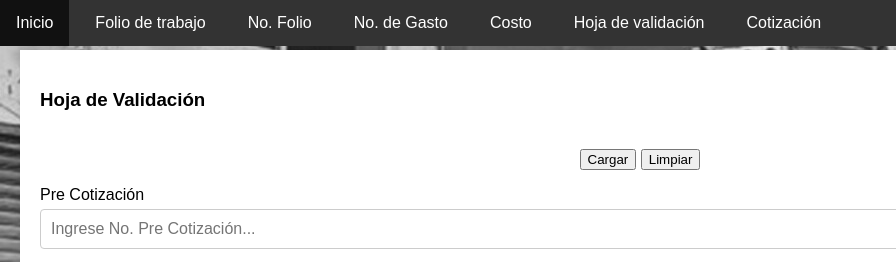
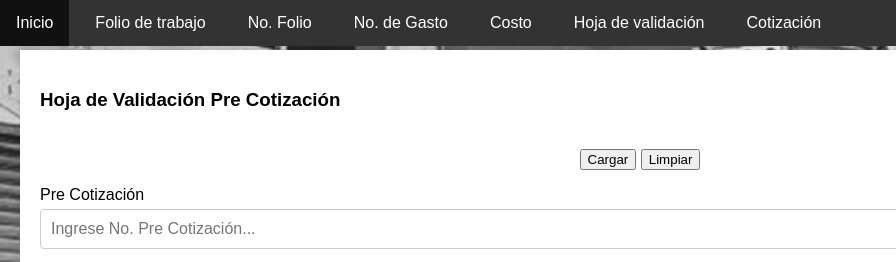
Before and after one commit to OctavioMenGom/ISI_AD3, a plain HTML site: page index.html in a window 1280 px wide. Shown: the top 262 px of the page, 0-896 px from the left. Drawn offline with Linux system fonts and the light colour scheme.

Commit message:
Update index.html

```diff
--- a/index.html
+++ b/index.html
@@ -26,7 +26,7 @@
 
     <div class="container">
         <div class="header">
-            <h3>Hoja de Validación</h3>
+            <h3>Hoja de Validación Pre Cotización</h3>
             <div class="logo-container">
                 <img src="images\Logo ISI simple.png" alt="Logo ISI simple">
                 <img src="images\logo mic.jpg" alt="Logo mic">
```
